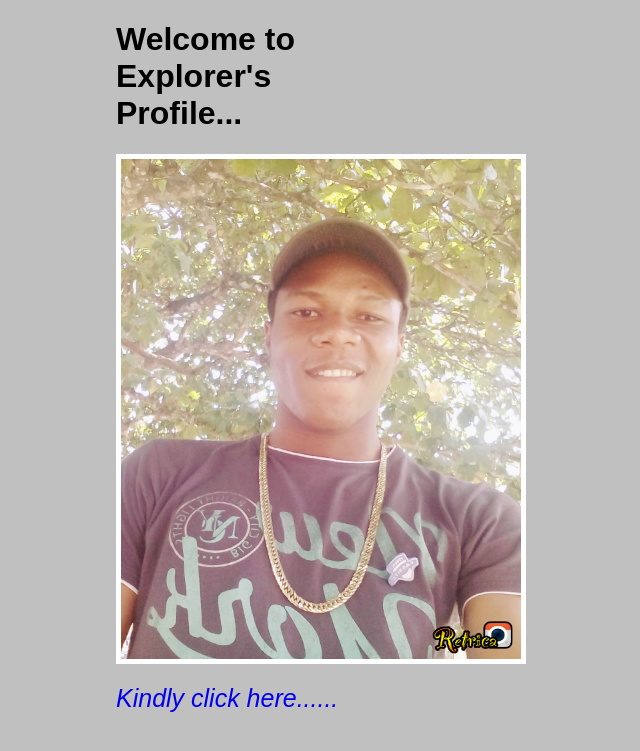
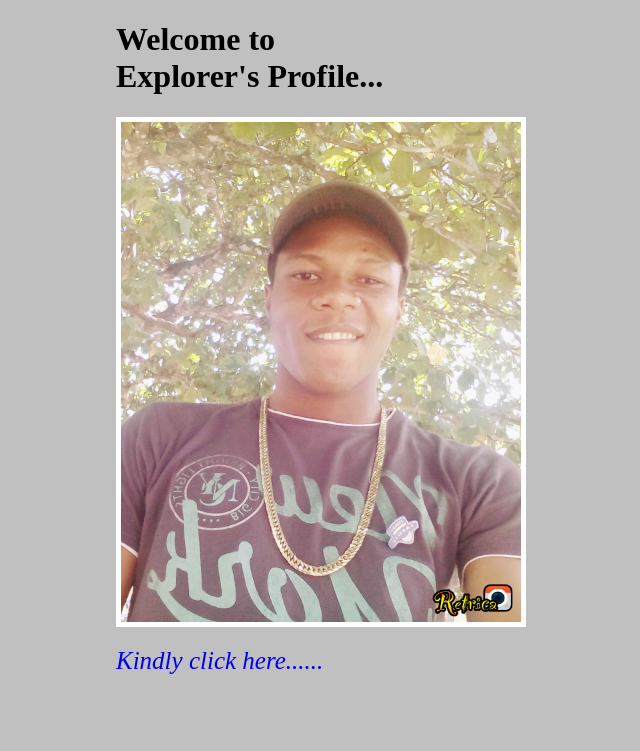
Before and after one commit to Youngnuel/Little-Bio, a PHP site: page / in a window 1280 px wide. Shown: the top 751 px of the page, without its empty margins (384-1024 px from the left). Run offline with PHP 8.4, Linux system fonts and the light colour scheme.

Commit message:
Changes made

```diff
--- a/css/stylesheet.css
+++ b/css/stylesheet.css
@@ -2,7 +2,7 @@ body{
 	background-color: #c0c0c0;
 	margin-right: 500px;
 	margin-left: 500px;
-	font-family: sans-serif;
+	font-family: all;
 }
 a{
 	text-decoration: none;
```
